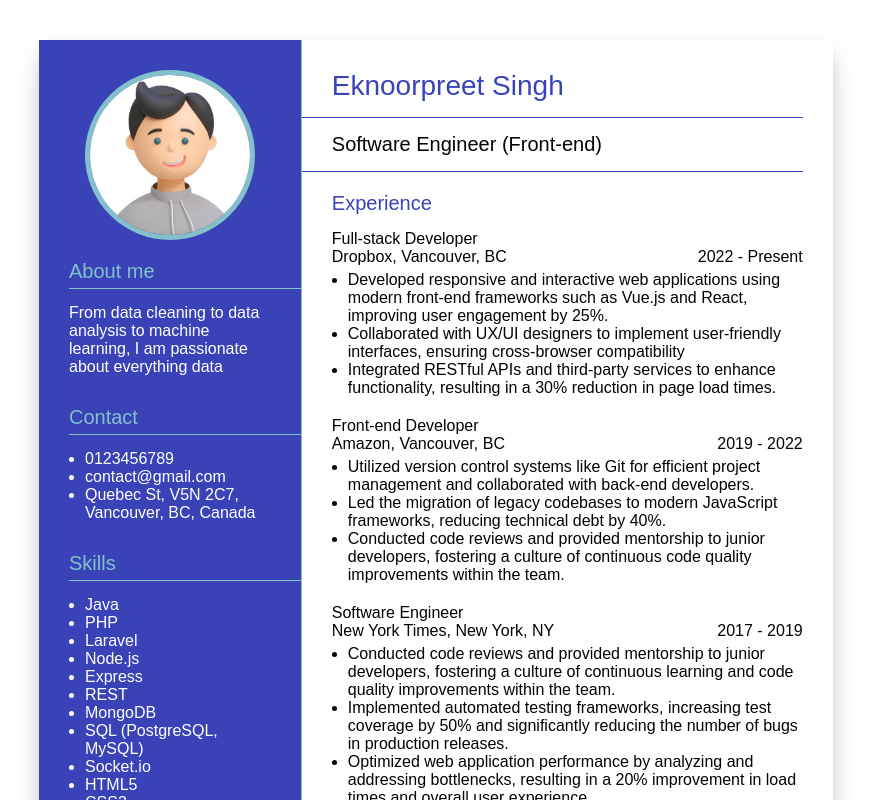
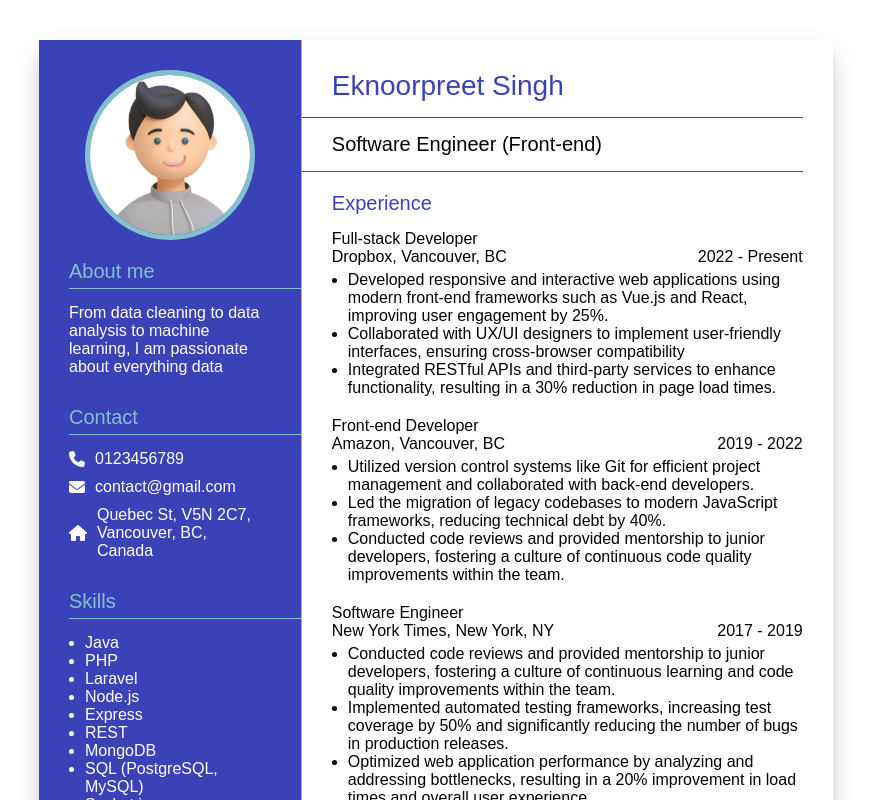
Before and after one commit to eknoorpreet/vueCV, a Vue app: page / in a window 1280 px wide. Shown: the top 800 px of the page, without its empty margins (1-872 px from the left). Built offline with nearby package versions, Linux system fonts and the light colour scheme.

Commit message:
Make Contact and SectionHead components

```diff
--- a/src/App.vue
+++ b/src/App.vue
@@ -4,13 +4,10 @@
       <div class="left-col">
         <ResumeSection>
           <img :src="imageUrl" alt="profile-pic" class="profile-pic" />
-          <h4
-            class="section-headline"
-            contenteditable="true"
-            @input="updateHeadline($event, 0)"
-          >
-            {{ headlines[0] }}
-          </h4>
+          <SectionHeadline
+            :headline="headlines[0]"
+            @headline-edited="updateHeadline($event, 0)"
+          />
           <div
             contenteditable="true"
             @input="updateProperty($event, 'summary')"
@@ -19,42 +16,17 @@
           </div>
         </ResumeSection>
         <ResumeSection>
-          <h4
-            class="section-headline"
-            contenteditable="true"
-            @input="updateHeadline($event, 1)"
-          >
-            {{ headlines[1] }}
-          </h4>
-          <ul>
-            <li
-              contenteditable="true"
-              @input="updateNestedProperty($event, 'contact', 'phone')"
-            >
-              {{ contact.phone }}
-            </li>
-            <li
-              contenteditable="true"
-              @input="updateNestedProperty($event, 'contact', 'email')"
-            >
-              {{ contact.email }}
-            </li>
-            <li
-              contenteditable="true"
-              @input="updateNestedProperty($event, 'contact', 'address')"
-            >
-              {{ contact.address }}
-            </li>
-          </ul>
+          <SectionHeadline
+            :headline="headlines[1]"
+            @headline-edited="updateHeadline($event, 1)"
+          />
+          <Contact :contact="contact" @edit="updateNestedProperty" />
         </ResumeSection>
         <ResumeSection>
-          <h4
-            class="section-headline"
-            contenteditable="true"
-            @input="updateHeadline($event, 2)"
-          >
-            {{ headlines[2] }}
-          </h4>
+          <SectionHeadline
+            :headline="headlines[2]"
+            @headline-edited="updateHeadline($event, 2)"
+          />
           <ul>
             <li
               v-for="(skill, index) in skills"
@@ -67,13 +39,10 @@
           </ul>
         </ResumeSection>
         <ResumeSection>
-          <h4
-            class="section-headline"
-            contenteditable="true"
-            @input="updateHeadline($event, 3)"
-          >
-            {{ headlines[3] }}
-          </h4>
+          <SectionHeadline
+            :headline="headlines[3]"
+            @headline-edited="updateHeadline($event, 3)"
+          />
           <ul>
             <li
               v-for="(certification, index) in certifications"
@@ -102,13 +71,10 @@
           {{ title }}
         </div>
         <ResumeSection>
-          <h4
-            class="section-headline"
-            contenteditable="true"
-            @input="updateHeadline($event, 4)"
-          >
-            {{ headlines[4] }}
-          </h4>
+          <SectionHeadline
+            :headline="headlines[4]"
+            @headline-edited="updateHeadline($event, 4)"
+          />
           <div
             v-for="(item, index) in experience"
             :key="index"
@@ -153,13 +119,10 @@
           </div>
         </ResumeSection>
         <ResumeSection>
-          <h4
-            class="section-headline"
-            contenteditable="true"
-            @input="updateHeadline($event, 5)"
-          >
-            {{ headlines[5] }}
-          </h4>
+          <SectionHeadline
+            :headline="headlines[5]"
+            @headline-edited="updateHeadline($event, 5)"
+          />
           <div
             v-for="(item, index) in education"
             :key="index"
@@ -215,10 +178,14 @@
 
 <script>
 import ResumeSection from './components/ResumeSection.vue';
+import SectionHeadline from './components/SectionHeadline.vue';
+import Contact from './components/Contact.vue';
 
 export default {
   components: {
     ResumeSection,
+    SectionHeadline,
+    Contact,
   },
   data() {
     return {
@@ -322,8 +289,8 @@
     };
   },
   methods: {
-    updateHeadline(event, index) {
-      this.headlines[index] = event.target.innerText;
+    updateHeadline(newValue, index) {
+      this.headlines[index] = newValue;
     },
     updateProperty(event, key) {
       this[key] = event.target.innerText;
--- /dev/null
+++ b/src/components/Contact.vue
@@ -0,0 +1,93 @@
+<template>
+  <ul class="contact">
+    <li>
+      <svg
+        xmlns="http://www.w3.org/2000/svg"
+        height="16"
+        width="16"
+        fill="#fff"
+        viewBox="0 0 512 512"
+      >
+        <path
+          d="M164.9 24.6c-7.7-18.6-28-28.5-47.4-23.2l-88 24C12.1 30.2 0 46 0 64C0 311.4 200.6 512 448 512c18 0 33.8-12.1 38.6-29.5l24-88c5.3-19.4-4.6-39.7-23.2-47.4l-96-40c-16.3-6.8-35.2-2.1-46.3 11.6L304.7 368C234.3 334.7 177.3 277.7 144 207.3L193.3 167c13.7-11.2 18.4-30 11.6-46.3l-40-96z"
+        />
+      </svg>
+      <span
+        contenteditable="true"
+        @input="$emit('edit', $event, 'contact', 'phone')"
+      >
+        {{ contact.phone }}
+      </span>
+    </li>
+    <li>
+      <svg
+        xmlns="http://www.w3.org/2000/svg"
+        height="16"
+        width="16"
+        fill="#fff"
+        viewBox="0 0 512 512"
+      >
+        <path
+          d="M48 64C21.5 64 0 85.5 0 112c0 15.1 7.1 29.3 19.2 38.4L236.8 313.6c11.4 8.5 27 8.5 38.4 0L492.8 150.4c12.1-9.1 19.2-23.3 19.2-38.4c0-26.5-21.5-48-48-48H48zM0 176V384c0 35.3 28.7 64 64 64H448c35.3 0 64-28.7 64-64V176L294.4 339.2c-22.8 17.1-54 17.1-76.8 0L0 176z"
+        />
+      </svg>
+      <span
+        contenteditable="true"
+        @input="$emit('edit', $event, 'contact', 'email')"
+      >
+        {{ contact.email }}
+      </span>
+    </li>
+    <li>
+      <svg
+        xmlns="http://www.w3.org/2000/svg"
+        height="16"
+        width="18"
+        fill="#fff"
+        viewBox="0 0 576 512"
+      >
+        <path
+          d="M575.8 255.5c0 18-15 32.1-32 32.1h-32l.7 160.2c0 2.7-.2 5.4-.5 8.1V472c0 22.1-17.9 40-40 40H456c-1.1 0-2.2 0-3.3-.1c-1.4 .1-2.8 .1-4.2 .1H416 392c-22.1 0-40-17.9-40-40V448 384c0-17.7-14.3-32-32-32H256c-17.7 0-32 14.3-32 32v64 24c0 22.1-17.9 40-40 40H160 128.1c-1.5 0-3-.1-4.5-.2c-1.2 .1-2.4 .2-3.6 .2H104c-22.1 0-40-17.9-40-40V360c0-.9 0-1.9 .1-2.8V287.6H32c-18 0-32-14-32-32.1c0-9 3-17 10-24L266.4 8c7-7 15-8 22-8s15 2 21 7L564.8 231.5c8 7 12 15 11 24z"
+        />
+      </svg>
+      <span
+        contenteditable="true"
+        @input="$emit('edit', $event, 'contact', 'address')"
+      >
+        {{ contact.address }}
+      </span>
+    </li>
+  </ul>
+</template>
+
+<script>
+export default {
+  props: ['contact'],
+};
+</script>
+
+<style scoped>
+.contact li {
+  display: flex;
+  align-items: center;
+  flex-wrap: wrap;
+  margin-bottom: 10px;
+}
+
+.contact li:last-child {
+  margin-bottom: 0;
+}
+
+.contact svg {
+  display: inline-block;
+  margin-right: 10px;
+}
+
+.contact span {
+  width: 80%;
+}
+
+#resume .contact {
+  padding-inline-start: 0;
+}
+</style>
--- /dev/null
+++ b/src/components/SectionHeadline.vue
@@ -0,0 +1,37 @@
+<template>
+  <h4 class="section-headline" contenteditable="true" @input="notifyParent">
+    {{ headline }}
+  </h4>
+</template>
+
+<script>
+export default {
+  props: ['headline', 'headline-edited'],
+  methods: {
+    notifyParent(event) {
+      this.$emit('headlineEdited', event.target.innerText);
+    },
+  },
+};
+</script>
+
+<style scoped>
+.section-headline {
+  font-size: 20px;
+  font-weight: var(--headline-weight);
+  margin-bottom: 15px;
+  margin-top: 0;
+}
+
+.left-col .section-headline {
+  border-bottom: 1px solid var(--highlight-color-left);
+  padding-bottom: 5px;
+  margin-right: -30px;
+  padding-right: 10px;
+  color: var(--highlight-color-left);
+}
+
+.right-col .section-headline {
+  color: var(--highlight-color-right);
+}
+</style>
```
